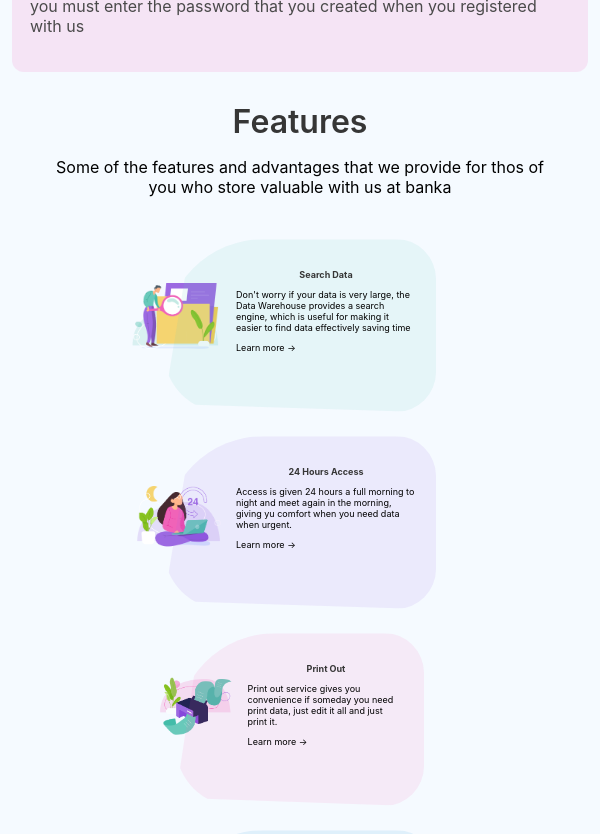
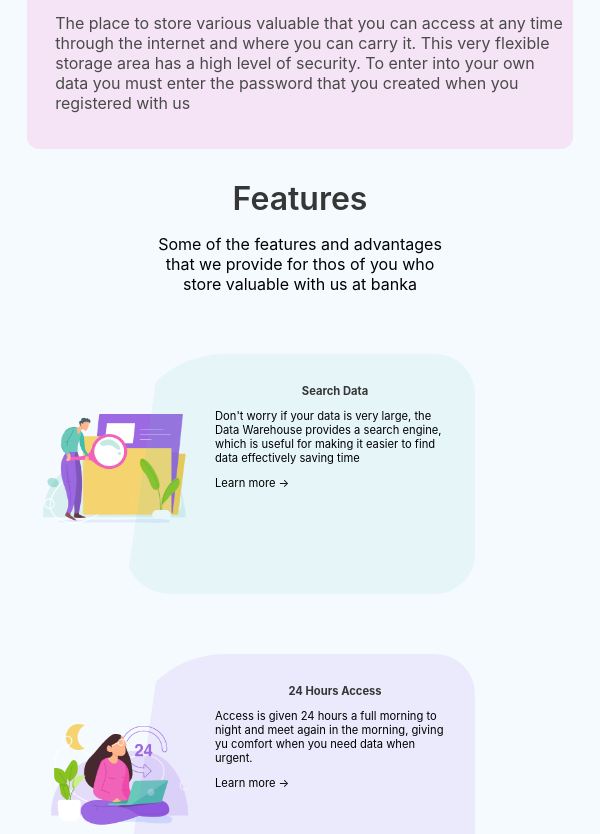
Before and after one commit to Qudusayo/Bankaa-UI-, a plain HTML site: page index.html in a window 600 px wide. Shown: the part 1041-1875 px from the top of the page. Drawn offline with Linux system fonts and the light colour scheme.

Commit message:
Proper Media queries in 30mins

```diff
--- a/index.html
+++ b/index.html
@@ -16,8 +16,8 @@
                 <h2>Banka</h2>
             </div>
             <ul>
-                <li>Signup</li>
-                <li>Login</li>
+                <li></li>
+                <li></li>
             </ul>
         </nav>
     </header>
@@ -41,7 +41,7 @@
 
     <div class="row">
         <h1 class="title">Features</h1>
-        <p class="about">Some of the features and advantages that we provide for thos of <br/> you who store valuable with us at banka</p>
+        <p class="about">Some of the features and advantages that we provide for thos of you who store valuable with us at banka</p>
         <div class="container">
             <img src="images/3rd.png" alt="First">
             <div class="col col1">
--- a/style.scss
+++ b/style.scss
@@ -2,6 +2,10 @@ $font: -apple-system, BlinkMacSystemFont, "Segoe UI", Roboto, Oxygen, Ubuntu,
   Cantarell, "Open Sans", "Helvetica Neue", sans-serif;
 $dark-color: #363636;
 $light-color: #4a4a4a;
+
+html{
+  width: 100%;
+}
 
 body {
   background-color: #f5faff;
@@ -85,7 +89,7 @@ main {
   padding: 20px 3%;
 
   img {
-    width: 40%;
+    width: 45%;
   }
 
   h1 {
@@ -98,9 +102,10 @@ main {
     color: $light-color;
   }
 
-  .content{
+  .content {
     width: 50%;
     margin: auto;
+    padding: 0 2%;
   }
 }
 
@@ -118,19 +123,24 @@ main {
     font-family: $font;
   }
 
-  .title{
+  .about{
+    width: 48%;
+    font-weight: light;
+  }
+
+  .title {
     margin: 0;
-      color:  $dark-color;
+    color: $dark-color;
     font-weight: 600;
   }
 
-  .about{
+  .about {
     margin-bottom: 5%;
   }
 
   .container {
     display: flex;
-    margin: 2% auto;
+    margin: 3% auto;
     width: fit-content;
     position: relative;
     justify-content: center;
@@ -141,8 +151,8 @@ main {
       display: flex;
       font-family: $font;
       padding: 30px 20px 50px 12vw;
-      border-radius: 100px 40px 40px 60px;
-      clip-path: polygon(10% 0, 100% 0%, 100% 100%, 0% 95%);
+      border-radius: 100px 40px 40px 45px;
+      clip-path: polygon(10% 0, 100% 0%, 100% 100%, 0% 100%);
       font-size: 1.5vw;
     }
 
@@ -176,21 +186,87 @@ footer {
   box-shadow: 0 -3px 4px rgba(0, 0, 0, 0.1);
 }
 
-@media screen and (max-width: 700px){
-    main, .jumbotron{
+@media screen and (max-width: 700px) {
+  main,
+  .jumbotron {
     flex-direction: column;
   }
 
-    .jumbotron{
-        .content{
+  .jumbotron {
+    width: 85%;
+
+    h1 {
+      font-size: 1.5em;
+    }
+
+    .content {
       width: 100%;
+      font-size: 1em;
     }
   }
 
-    main{
-        img{
+  main {
+    .content{
+      h1{
+        font-size: 10vw;
+      }
+    }
+
+    img {
       width: 100%;
       margin-top: 5%;
     }
   }
+
+  .row {
+    .container {
+      .col {
+        font-size: 0.7em;
       }
+    }
+  }
+}
+
+@media screen and (max-width: 600px) {
+  .row {
+    .container {
+      margin: 5% auto;
+
+      .col {
+        max-width: 50%;
+        min-width: 50%;
+        min-height: 20vh;
+        padding: 30px 20px 50px 20vw;
+      }
+
+      img {
+        width: 30%;
+        position: absolute;
+        left: 0%;
+        top: 35%;
+      }
+    }
+  }
+}
+
+@media screen and (max-width: 600px) and (min-width: 425px) {
+  .row {
+    .container {
+      margin: 5% auto;
+
+      .col {
+        max-width: 40%;
+        min-width: 40%;
+        min-height: 20vh;
+        padding: 30px 20px 50px 15vw;
+      }
+
+      img {
+        width: 25%;
+        position: absolute;
+        left: 7%;
+        top: 25%;
+      }
+    }
+  }
+}
```
Also changed, not shown: style.css. Lines whose indentation alone changed are shown as unchanged.
